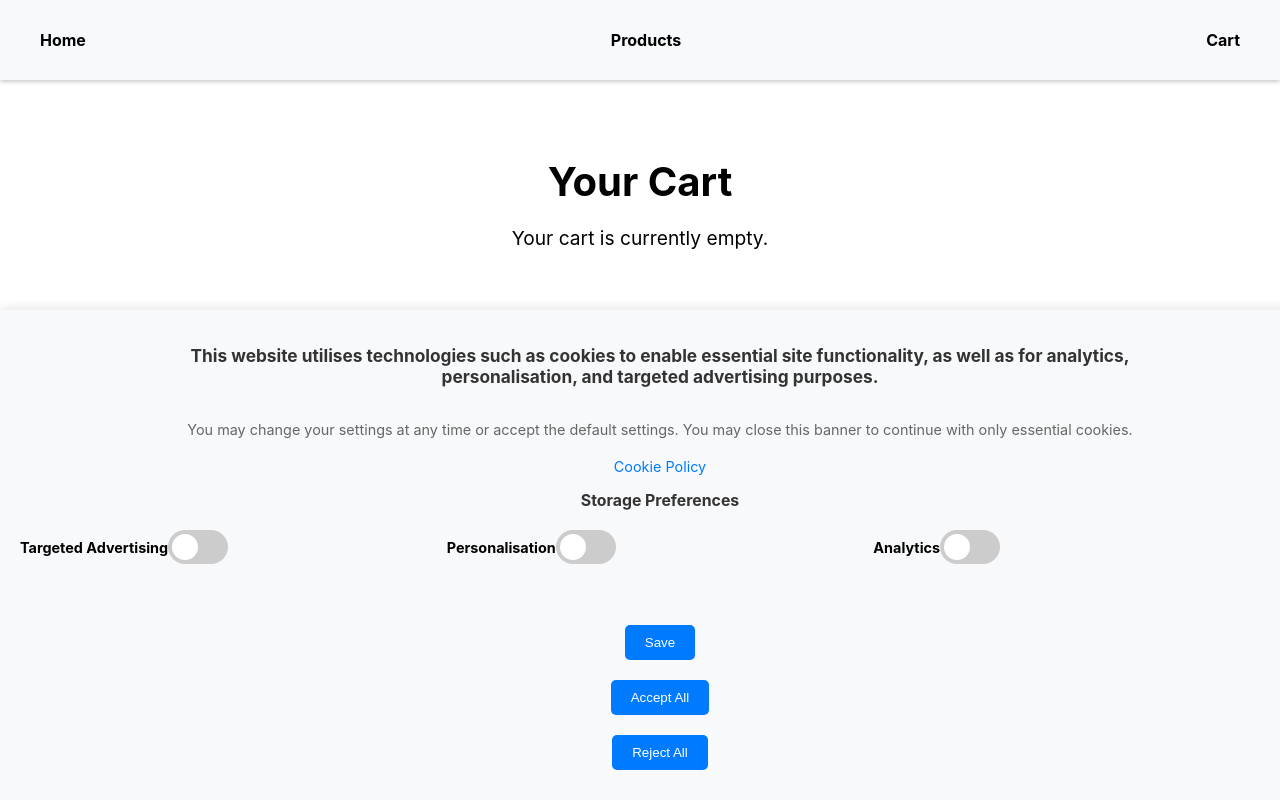
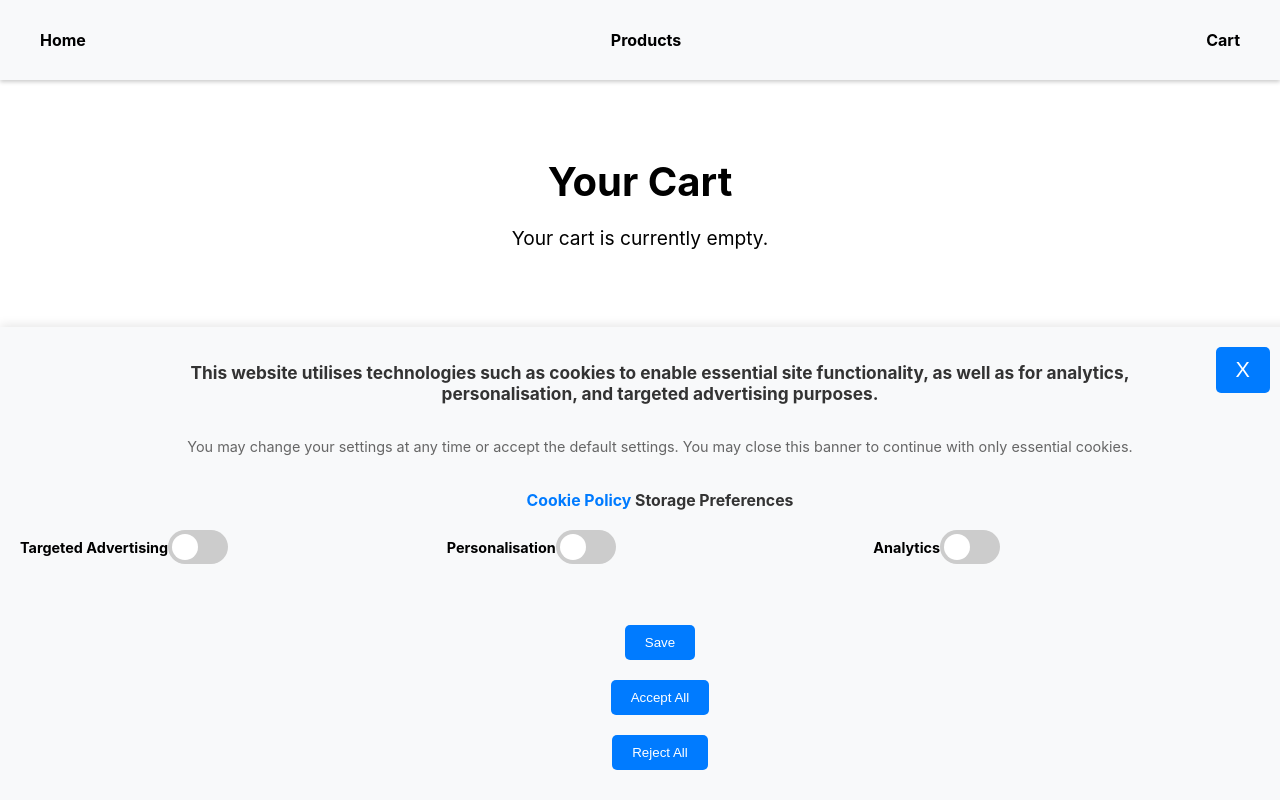
Before and after one commit to ave-se/E-commerce-SPA, a React (Create React App) app: page /cart in a window 1280 px wide. Built offline with nearby package versions, Linux system fonts and the light colour scheme.

Commit message:
Added a close button

```diff
--- a/src/components/CookieConsentModal.css
+++ b/src/components/CookieConsentModal.css
@@ -12,7 +12,15 @@
   justify-content: center;
   font-size: 0.9em;
 }
-
+.close-button {
+  position: absolute;
+  top: 10px;
+  right: 40px;
+  background: none;
+  border: none;
+  font-size: 1.5em;
+  cursor: pointer;
+}
 .modal h2 {
   font-size: 1.2em;
   color: #333;
--- a/src/components/CookieConsentModal.js
+++ b/src/components/CookieConsentModal.js
@@ -5,10 +5,11 @@ class CookieConsentModal extends React.Component {
   render() {
     return (
       <div className="modal">
+        <button class="close-button">X</button>
         <h2>This website utilises technologies such as cookies to enable essential site functionality, as well as for analytics, personalisation, and targeted advertising purposes.</h2>
         <p>You may change your settings at any time or accept the default settings. You may close this banner to continue with only essential cookies.</p>
-        <a href="/cookie-policy">Cookie Policy</a>
-        <h3>Storage Preferences</h3>
+
+        <h3> <a href="/cookie-policy">Cookie Policy</a>  Storage Preferences</h3>
         <div className="cookie-options">
           <div className="cookie-option">
             <h4>Targeted Advertising</h4>
```
